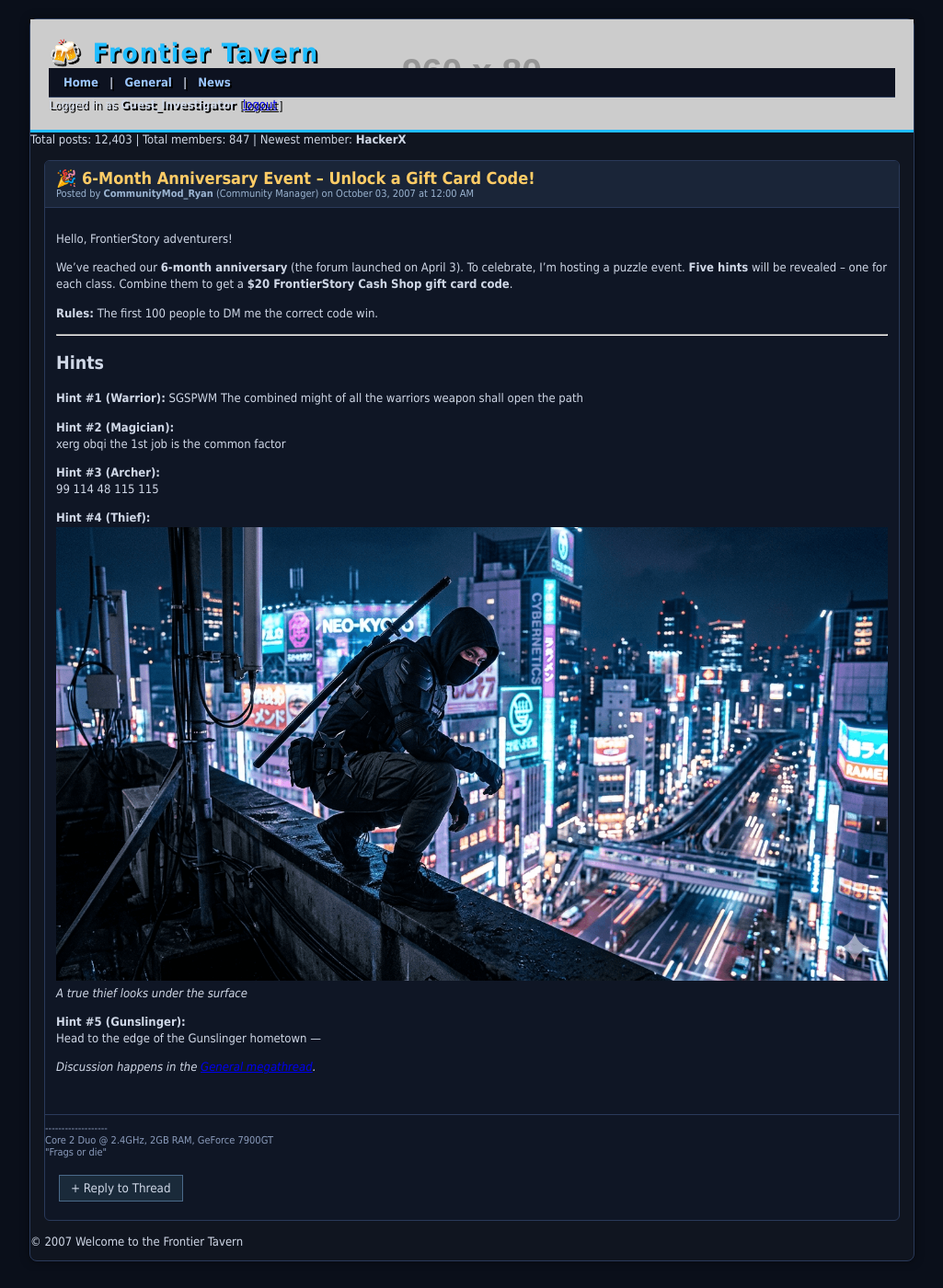
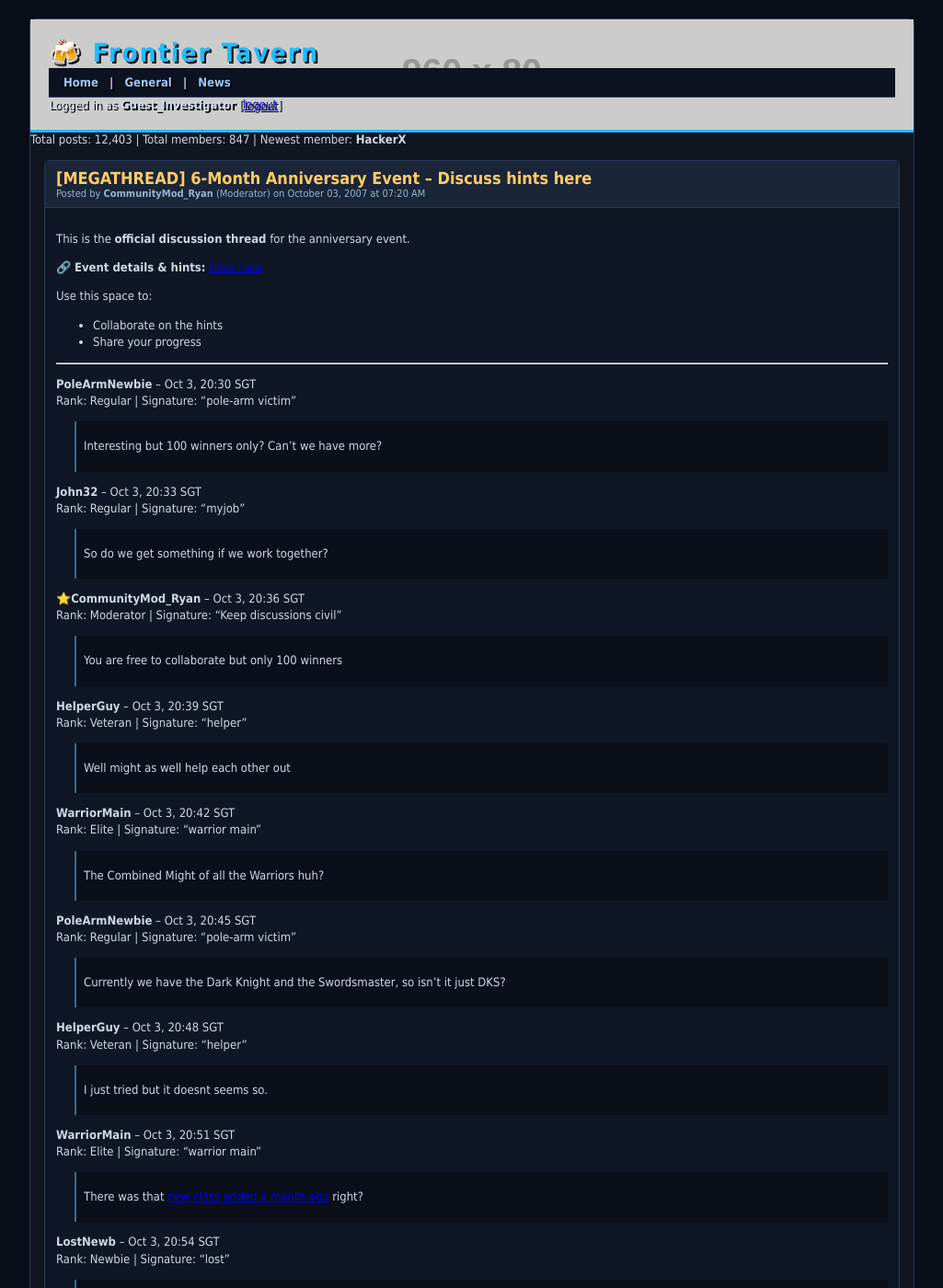
Before and after one commit to 8holic/holicforum, a Jekyll site: the page built from _news/2007-10-03-anniversary-event.md, in a window 1280 px wide and 1400 px high. Shown: the whole window at 92% size, without its empty margins (127-1152 px from the left). Built offline with Jekyll 4.4.1, drawn with Linux system fonts in a browser that asks for light colours; some of the changed text lies outside the part shown.

Commit message:
change gunslinger text and comments

```diff
--- a/_news/2007-10-03-anniversary-event.md
+++ b/_news/2007-10-03-anniversary-event.md
@@ -1,40 +1,115 @@
 ---
-title: "🎉 6‑Month Anniversary Event – Unlock a Gift Card Code!"
+title: "[MEGATHREAD] 6‑Month Anniversary Event – Discuss hints here"
 author: "CommunityMod_Ryan"
-date: 2007-10-03
-layout: post
-pin: false
-rank: "Community Manager"
+date: 2007-10-03 20:05:00 +1245
+rank: "Moderator"
+signature: "Keep discussions civil."
 ---
 
-Hello, FrontierStory adventurers!
+This is the **official discussion thread** for the anniversary event.
 
-We've reached our **6‑month anniversary** (the forum launched on April 3). To celebrate, I'm hosting a puzzle event. **Five hints** will be revealed – one for each class. Combine them to get a **$20 FrontierStory Cash Shop gift card code**.
+🔗 **Event details & hints:** [Click here](/holicforum/news/anniversary-event/)
 
-**Rules:** The first 100 people to DM me the correct code win.
+Use this space to:
+- Collaborate on the hints
+- Share your progress
 
 ---
 
-## Hints
+{% include comment id=3 time="Oct 3, 20:30" msg="Interesting but 100 winners only? Can't we have more?" %}
 
-**Hint #1 (Warrior):**  SGSPWM
-The combined might of all the warriors weapon shall open the path
+{% include comment id=4 time="Oct 3, 20:33" msg="So do we get something if we work together?" %}
 
-**Hint #2 (Magician):**
-xerg obqi
-the 1st job is the common factor
+{% include comment id=2 time="Oct 3, 20:36" msg="You are free to collaborate but only 100 winners" %}
 
-**Hint #3 (Archer):**
-99 114 48 115 115
+{% include comment id=5 time="Oct 3, 20:39" msg="Well might as well help each other out" %}
 
+{% include comment id=6 time="Oct 3, 20:42" msg="The Combined Might of all the Warriors huh?" %}
 
-**Hint #4 (Thief):**
-<img src="{{ '/assets/images/6anvthief.png' | relative_url }}" alt="Thief hint image" style="max-width: 100%;">
-*A true thief looks under the surface*
+{% include comment id=3 time="Oct 3, 20:45" msg="Currently we have the Dark Knight and the Swordsmaster, so isn't it just DKS?" %}
 
-**Hint #5 (Gunslinger):**
-Head to the edge of the Gunslinger hometown
-<!-- MQRPCX1 -->
----
+{% include comment id=5 time="Oct 3, 20:48" msg="I just tried but it doesnt seems so." %}
 
-*Discussion happens in the [General megathread](/holicforum/general/anniversary-megathread/).*
+{% include comment id=6 time="Oct 3, 20:51" msg="There was that [new class added a month ago](/holicforum/news/new-subclass-introduction/) right?" %}
+
+{% include comment id=7 time="Oct 3, 20:54" msg="What the hell is that cryptic mess for the magician? That doesn't appear in game." %}
+
+{% include comment id=8 time="Oct 3, 20:57" msg="Wow is that the developer in Japan?" %}
+
+{% include comment id=9 time="Oct 3, 21:00" msg="Sick cosplay bro, what am I suppose to look at?" %}
+
+{% include comment id=3 time="Oct 3, 21:03" msg="I don't think it is a combination of the classes through." %}
+
+{% include comment id=5 time="Oct 3, 21:06" msg="The warriors have the most weapons right? Maybe that's it." %}
+
+{% include comment id=4 time="Oct 3, 21:09" msg="Oh yea I got it, that must be it." %}
+
+{% include comment id=6 time="Oct 3, 21:12" msg="During the job select it is listed in the order of Swordsman, Dark Knight and Paladin (new class)." %}
+
+{% include comment id=10 time="Oct 3, 21:15" msg="I dont think this place exist what the hell is neo kyoto is this 2077???" %}
+
+{% include comment id=4 time="Oct 3, 21:17" msg="The dev can't photoshop lol" %}
+
+{% include comment id=4 time="Oct 3, 21:18" msg="You guys have fun mom asking me to go sleep lol" %}
+
+{% include comment id=10 time="Oct 3, 21:20" msg="Good night fam" %}
+
+{% include comment id=11 time="Oct 3, 21:22" msg="What ninja?" %}
+
+{% include comment id=8 time="Oct 3, 21:25" msg="Havent you seen the hint? The thief picture is the developer dressed as a ninja in japan" %}
+
+{% include comment id=9 time="Oct 3, 21:28" msg="Yea Neo Kyoto is not a thing, this is not a real place. The background must be edited" %}
+
+{% include comment id=10 time="Oct 3, 21:31" msg="Under the surface? Does that mean under the building he is on?" %}
+
+{% include comment id=8 time="Oct 3, 21:34" msg="I just said neo kyoto doesnt exist" %}
+
+{% include comment id=9 time="Oct 3, 21:37" msg="I think the image is a red herring" %}
+
+{% include comment id=11 time="Oct 3, 21:40" msg="What else is there?" %}
+
+{% include comment id=8 time="Oct 3, 21:43" msg="It is late I got work tomorrow" %}
+
+{% include comment id=7 time="Oct 3, 21:46" msg="The magician code have to be a cipher isnt it?" %}
+
+{% include comment id=11 time="Oct 3, 21:49" msg="It has to be, moderator throw us a bone here?" %}
+
+{% include comment id=2 time="Oct 4, 06:52" msg="Yes it is a cipher, not that old but is quite famous." %}
+
+{% include comment id=4 time="Oct 4, 19:00" msg="Wow I dont main magician, any mages main here?" %}
+
+{% include comment id=3 time="Oct 4, 19:03" msg="I would have but I am stuck with this polearm" %}
+
+{% include comment id=13 time="Oct 4, 19:06" msg="Yo Mage main here, recently the job instructors are renamed to Gamma, Faust the VI, Faust the VIII and Faust the I respectively. Originally everyone was Faust and there was a lot of confusion." %}
+
+{% include comment id=7 time="Oct 4, 19:09" msg="What the hell is an UKW B thin thing I got it from Faust the I" %}
+
+{% include comment id=5 time="Oct 4, 19:12" msg="I think I know what is it but what are the numbers" %}
+
+{% include comment id=8 time="Oct 4, 19:15" msg="Yo anyone know anything about that ninja photo I have been burning it with a microscope and I dont see anything" %}
+
+{% include comment id=13 time="Oct 4, 19:18" msg="I main Fire Archmage and my job progression is Mage->Wizard(Fire)->Mage(Fire)->Archmage(Fire), I dont know any bishops though." %}
+
+{% include comment id=14 time="Oct 4, 19:21" msg="Bishop here, we go from Mage->Cleric->Priest->Bishop." %}
+
+{% include comment id=4 time="Oct 4, 19:24" msg="The warriors guys uses the initials or something right? Maybe its the same here." %}
+
+{% include comment id=3 time="Oct 4, 19:27" msg="I thought i got it, but it didnt work." %}
+
+{% include comment id=13 time="Oct 4, 19:30" msg="Scratch that Archmages come first before Bishops" %}
+
+{% include comment id=7 time="Oct 5, 10:15" msg="Anyone solve the cowboy puzzles? I I went to the edge and found a sign that say the gunsligner has left for the elements?" %}
+
+{% include comment id=11 time="Oct 5, 10:18" msg="The elements? Is it outside the map?" %}
+
+{% include comment id=12 time="Oct 5, 10:21" msg="Maybe we need to look outside the game." %}
+
+{% include comment id=6 time="Oct 5, 10:24" msg="What is the archer code?" %}
+
+{% include comment id=9 time="Oct 5, 10:27" msg="These two are obviously designed by programmers guys, I solved them BTW" %}
+
+{% include comment id=7 time="Oct 5, 10:30" msg="Really? How I am still wandering around the map" %}
+
+{% include comment id=9 time="Oct 5, 10:33" msg="Not telling you :) Both are solvable outside the game" %}
+
+{% include comment id=2 time="Oct 5, 18:00" msg="Moderator aka ID 2 Wow that is fast, as of 5 Oct all 100 codes has been claimed! Thank you for participating?" %}
```
